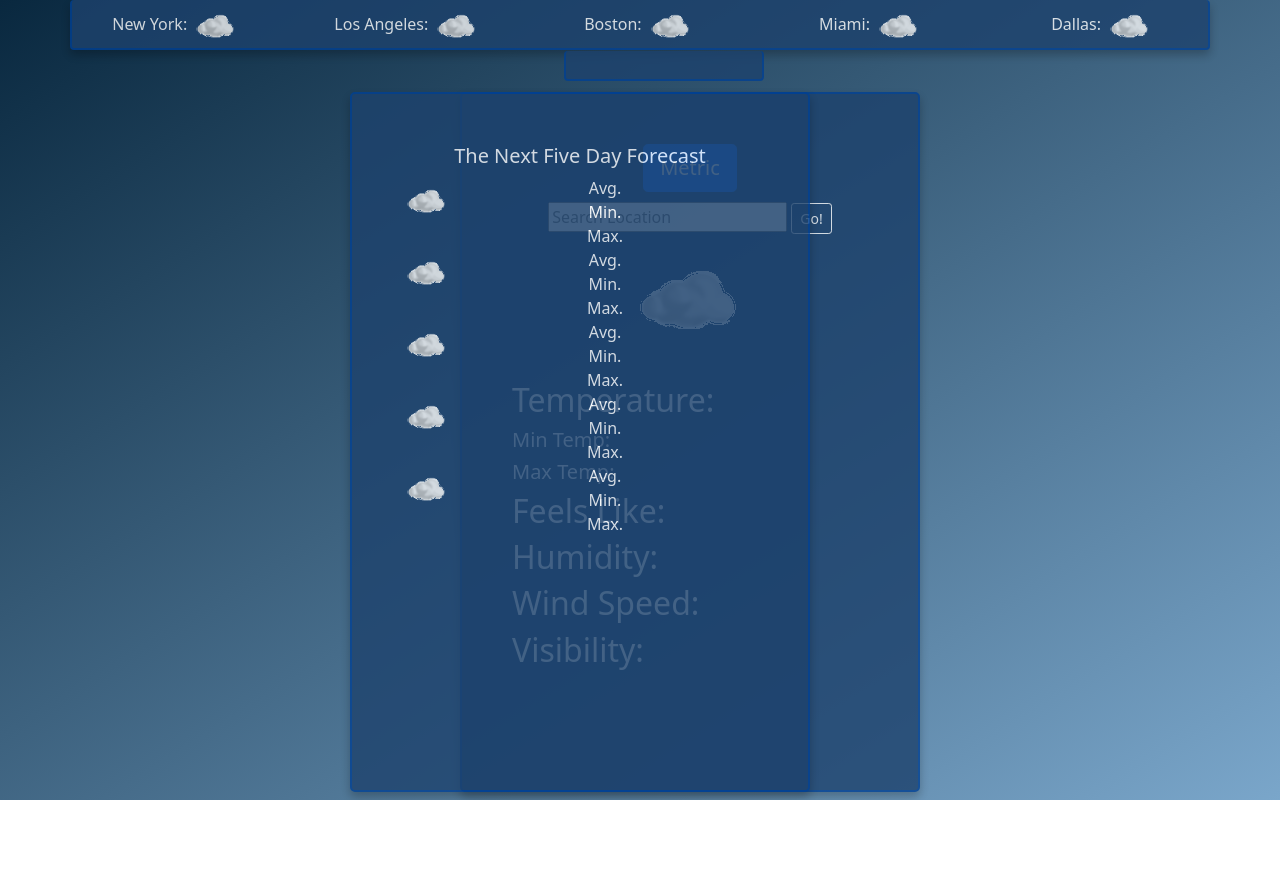
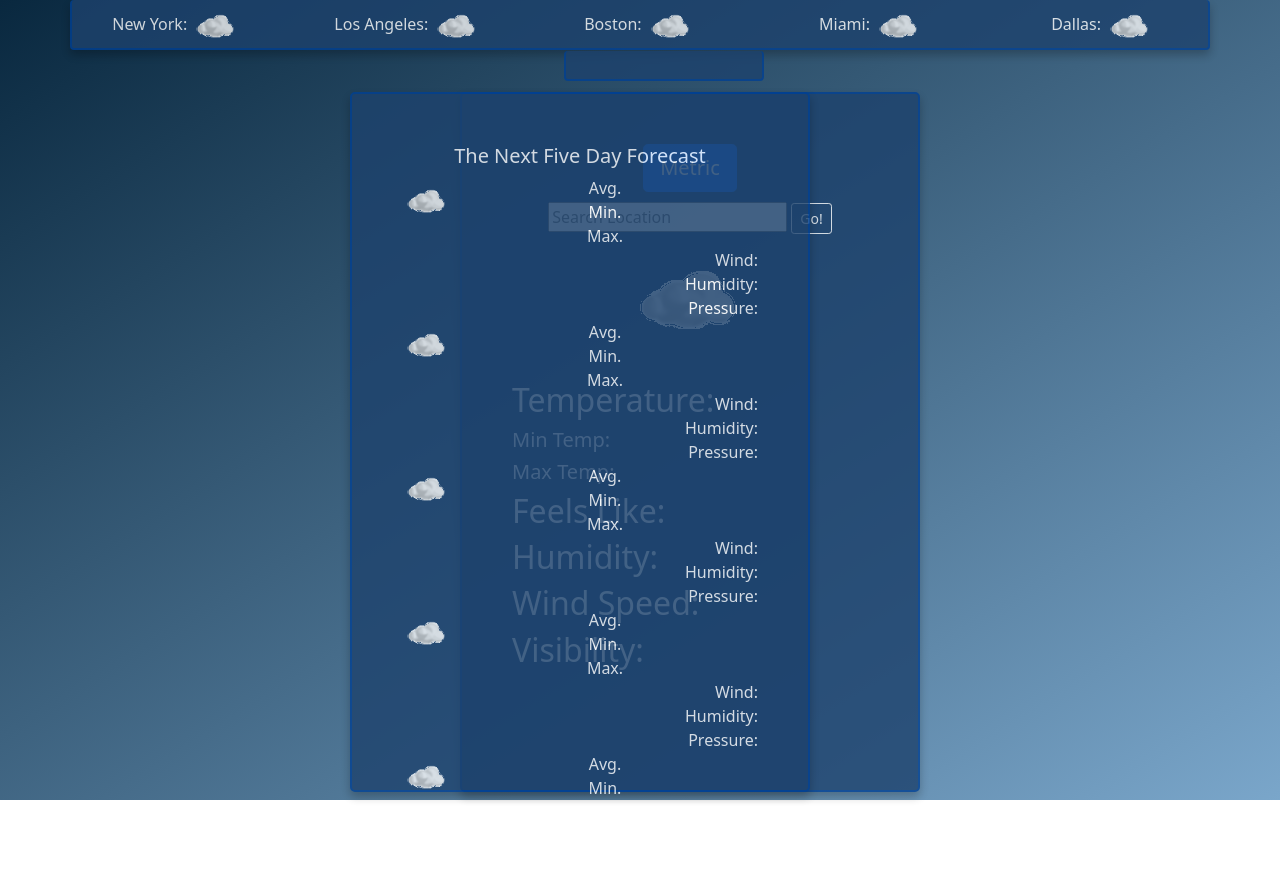
Before and after one commit to macktsawyer/WeatherPage, a plain HTML site: page index.html in a window 1280 px wide. Before the commit the page ends 800 px from the top, so only its background shows below. Drawn offline with nearby package versions, Linux system fonts and the light colour scheme; no server answers.

Commit message:
Added text and formatting

```diff
--- a/index.html
+++ b/index.html
@@ -73,41 +73,41 @@
         <div align=center>Avg. <span id="dayOneTemperature"></span><span id="dayOneUnits"></span></div>
         <div align=center>Min. <span id="dayOneMin"></span><span id="dayOneMinUnits"></span></div>
         <div align=center>Max. <span id="dayOneMax"></span><span id="dayOneMaxUnits"></span></div>
-        <div align=right> <span id="dayOneWind"></span><span id="dayOneWindUnits"></span></div>
-        <div align=right> <span id="dayOneHumidity"></span><span id="dayOneHumidityUnits"></span></div>
-        <div align=right> <span id="dayOnePressure"></span><span id="dayOnePressureUnits"></span></div>
+        <div align=right>Wind: <span id="dayOneWind"></span><span id="dayOneWindUnits"></span></div>
+        <div align=right>Humidity: <span id="dayOneHumidity"></span><span id="dayOneHumidityUnits"></span></div>
+        <div align=right>Pressure: <span id="dayOnePressure"></span><span id="dayOnePressureUnits"></span></div>
         <div align=center><span id="dayTwoForeDate"></span></div>
         <div id="dayTwoPicDiv" align=left><img id="dayTwoPic" src="Cloudy.gif" alt=""></div>
         <div align=center>Avg. <span id="dayTwoTemperature"></span><span id="dayTwoUnits"></span></div>
         <div align=center>Min. <span id="dayTwoMin"></span><span id="dayTwoMinUnits"></span></div>
         <div align=center>Max. <span id="dayTwoMax"></span><span id="dayTwoMaxUnits"></span></div>
-        <div align=right> <span id="dayTwoWind"></span><span id="dayTwoWindUnits"></span></div>
-        <div align=right> <span id="dayTwoHumidity"></span><span id="dayTwoHumidityUnits"></span></div>
-        <div align=right> <span id="dayTwoPressure"></span><span id="dayTwoPressureUnits"></span></div>
+        <div align=right>Wind: <span id="dayTwoWind"></span><span id="dayTwoWindUnits"></span></div>
+        <div align=right>Humidity: <span id="dayTwoHumidity"></span><span id="dayTwoHumidityUnits"></span></div>
+        <div align=right>Pressure: <span id="dayTwoPressure"></span><span id="dayTwoPressureUnits"></span></div>
         <div align=center><span id="dayThreeForeDate"></span></div>
         <div id="dayThreePicDiv" align=left><img id="dayThreePic" src="Cloudy.gif" alt=""></div>
         <div align=center>Avg. <span id="dayThreeTemperature"></span><span id="dayThreeUnits"></span></div>
         <div align=center>Min. <span id="dayThreeMin"></span><span id="dayThreeMinUnits"></span></div>
         <div align=center>Max. <span id="dayThreeMax"></span><span id="dayThreeMaxUnits"></span></div>
-        <div align=right> <span id="dayThreeWind"></span><span id="dayThreeWindUnits"></span></div>
-        <div align=right> <span id="dayThreeHumidity"></span><span id="dayThreeHumidityUnits"></span></div>
-        <div align=right> <span id="dayThreePressure"></span><span id="dayThreePressureUnits"></span></div>
+        <div align=right>Wind: <span id="dayThreeWind"></span><span id="dayThreeWindUnits"></span></div>
+        <div align=right>Humidity: <span id="dayThreeHumidity"></span><span id="dayThreeHumidityUnits"></span></div>
+        <div align=right>Pressure: <span id="dayThreePressure"></span><span id="dayThreePressureUnits"></span></div>
         <div align=center><span id="dayFourForeDate"></span></div>
         <div id="dayFourPicDiv" align=left><img id="dayFourPic" src="Cloudy.gif" alt=""></div>
         <div align=center>Avg. <span id="dayFourTemperature"></span><span id="dayFourUnits"></span></div>
         <div align=center>Min. <span id="dayFourMin"></span><span id="dayFourMinUnits"></span></div>
         <div align=center>Max. <span id="dayFourMax"></span><span id="dayFourMaxUnits"></span></div>
-        <div align=right> <span id="dayFourWind"></span><span id="dayFourWindUnits"></span></div>
-        <div align=right> <span id="dayFourHumidity"></span><span id="dayFourHumidityUnits"></span></div>
-        <div align=right> <span id="dayFourPressure"></span><span id="dayFourPressureUnits"></span></div>
+        <div align=right>Wind: <span id="dayFourWind"></span><span id="dayFourWindUnits"></span></div>
+        <div align=right>Humidity: <span id="dayFourHumidity"></span><span id="dayFourHumidityUnits"></span></div>
+        <div align=right>Pressure: <span id="dayFourPressure"></span><span id="dayFourPressureUnits"></span></div>
         <div align=center><span id="dayFiveForeDate"></span></div>
         <div id="dayFivePicDiv" align=left><img id="dayFivePic" src="Cloudy.gif" alt=""></div>
         <div align=center>Avg. <span id="dayFiveTemperature"></span><span id="dayFiveUnits"></span></div>
         <div align=center>Min. <span id="dayFiveMin"></span><span id="dayFiveMinUnits"></span></div>
         <div align=center>Max. <span id="dayFiveMax"></span><span id="dayFiveMaxUnits"></span></div>
-        <div align=right> <span id="dayFiveWind"></span><span id="dayFiveWindUnits"></span></div>
-        <div align=right> <span id="dayFiveHumidity"></span><span id="dayFiveHumidityUnits"></span></div>
-        <div align=right> <span id="dayFivePressure"></span><span id="dayFivePressureUnits"></span></div>
+        <div align=right>Wind: <span id="dayFiveWind"></span><span id="dayFiveWindUnits"></span></div>
+        <div align=right>Humidity: <span id="dayFiveHumidity"></span><span id="dayFiveHumidityUnits"></span></div>
+        <div align=right>Pressure: <span id="dayFivePressure"></span><span id="dayFivePressureUnits"></span></div>
     </div>
 </body>
     <script src="main.js"></script>
--- a/main.js
+++ b/main.js
@@ -8,7 +8,7 @@
 // Prettify called current weather timestamp
 // Add weather response features (sunshine and light background for clear weather, etc)
 // Open Street Map for Weather Map?
-// Add Forecasted Weather
+// Add Forecasted Weather Units
 // Convert forecasted weather
 // Convert meters to kilometers
 // Top bar needs moon feature
@@ -191,9 +191,6 @@ async function getForecast() {
     let dayOneClouds = data.daily[1].clouds;
     let dayOneCondition = "Clear";
     let dayOneSpecial = data.daily[1].weather[0].main;
-    let dayOneWind = data.daily[1].wind_speed;
-    let dayOneHumidity = data.daily[1].humidity;
-    let dayOnePressure = data.daily[1].pressure;
     let dayTwoUnix = data.daily[2].dt;
     let dayTwoDate = new Date(dayTwoUnix * 1000);
     let dayTwoMonth = dayTwoDate.getMonth() + 1;
@@ -201,9 +198,6 @@ async function getForecast() {
     let dayTwoClouds = data.daily[2].clouds;
     let dayTwoCondition = "Clear";
     let dayTwoSpecial = data.daily[2].weather[0].main;
-    let dayTwoWind = data.daily[2].wind_speed;
-    let dayTwoHumidity = data.daily[2].humidity;
-    let dayTwoPressure = data.daily[2].pressure;
     let dayThreeUnix = data.daily[3].dt;
     let dayThreeDate = new Date(dayThreeUnix * 1000);
     let dayThreeMonth = dayThreeDate.getMonth() + 1;
@@ -211,9 +205,6 @@ async function getForecast() {
     let dayThreeClouds = data.daily[3].clouds;
     let dayThreeCondition = "Clear";
     let dayThreeSpecial = data.daily[3].weather[0].main;
-    let dayThreeWind = data.daily[3].wind_speed;
-    let dayThreeHumidity = data.daily[3].humidity;
-    let dayThreePressure = data.daily[3].pressure;
     let dayFourUnix = data.daily[4].dt;
     let dayFourDate = new Date(dayFourUnix * 1000);
     let dayFourMonth = dayFourDate.getMonth() + 1;
@@ -221,9 +212,6 @@ async function getForecast() {
     let dayFourClouds = data.daily[4].clouds;
     let dayFourCondition = "Clear";
     let dayFourSpecial = data.daily[4].weather[0].main;
-    let dayFourWind = data.daily[4].wind_speed;
-    let dayFourHumidity = data.daily[4].humidity;
-    let dayFourPressure = data.daily[4].pressure;
     let dayFiveUnix = data.daily[5].dt;
     let dayFiveDate = new Date(dayFiveUnix * 1000);
     let dayFiveMonth = dayFiveDate.getMonth() + 1;
@@ -231,9 +219,6 @@ async function getForecast() {
     let dayFiveClouds = data.daily[5].clouds;
     let dayFiveCondition = "Clear";
     let dayFiveSpecial = data.daily[5].weather[0].main;
-    let dayFiveWind = data.daily[5].wind_speed;
-    let dayFiveHumidity = data.daily[5].humidity;
-    let dayFivePressure = data.daily[5].pressure;
 
     dayOneCondition = (dayOneClouds > 50) ? "cloudy" : "sunny";
 
@@ -306,7 +291,6 @@ async function getForecast() {
     } else if (dayThreeCondition === "Thunderstorm"){
         document.getElementById('dayThreePic').setAttribute("src", "Storming.gif");
     }
-
 
     dayFourCondition = (dayFourClouds > 50) ? "cloudy" : "sunny";
 
@@ -413,7 +397,6 @@ async function getForecast() {
     document.getElementById('dayFiveWind').textContent = Math.round(data.daily[5].wind_speed);
     document.getElementById('dayFiveHumidity').textContent = Math.round(data.daily[5].humidity);
     document.getElementById('dayFivePressure').textContent = Math.round(data.daily[5].pressure);
-
 
     console.log(data);
 }
```
